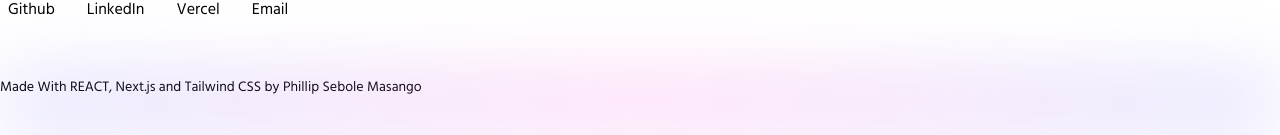
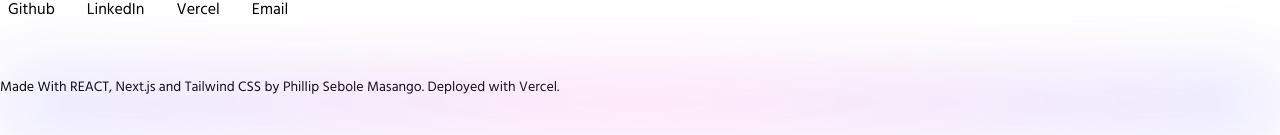
Before and after one commit to pmasango021/my-react-portfolio.github.io, a Next.js app: page / in a window 1280 px wide. Shown: the part 2210-2345 px from the top of the page. Built offline with nearby package versions, Linux system fonts and the light colour scheme.

Commit message:
Updated Footer

```diff
--- a/components/Footer/index.js
+++ b/components/Footer/index.js
@@ -25,7 +25,7 @@ const Footer = ({}) => {
         </div>
       </div>
       <h1 className="text-sm text-bold mt-2 laptop:mt-10 p-2 laptop:p-0">
-        Made With REACT, Next.js and Tailwind CSS by Phillip Sebole Masango
+        Made With REACT, Next.js and Tailwind CSS by Phillip Sebole Masango. Deployed with Vercel.
       </h1>
     </>
   );
```
